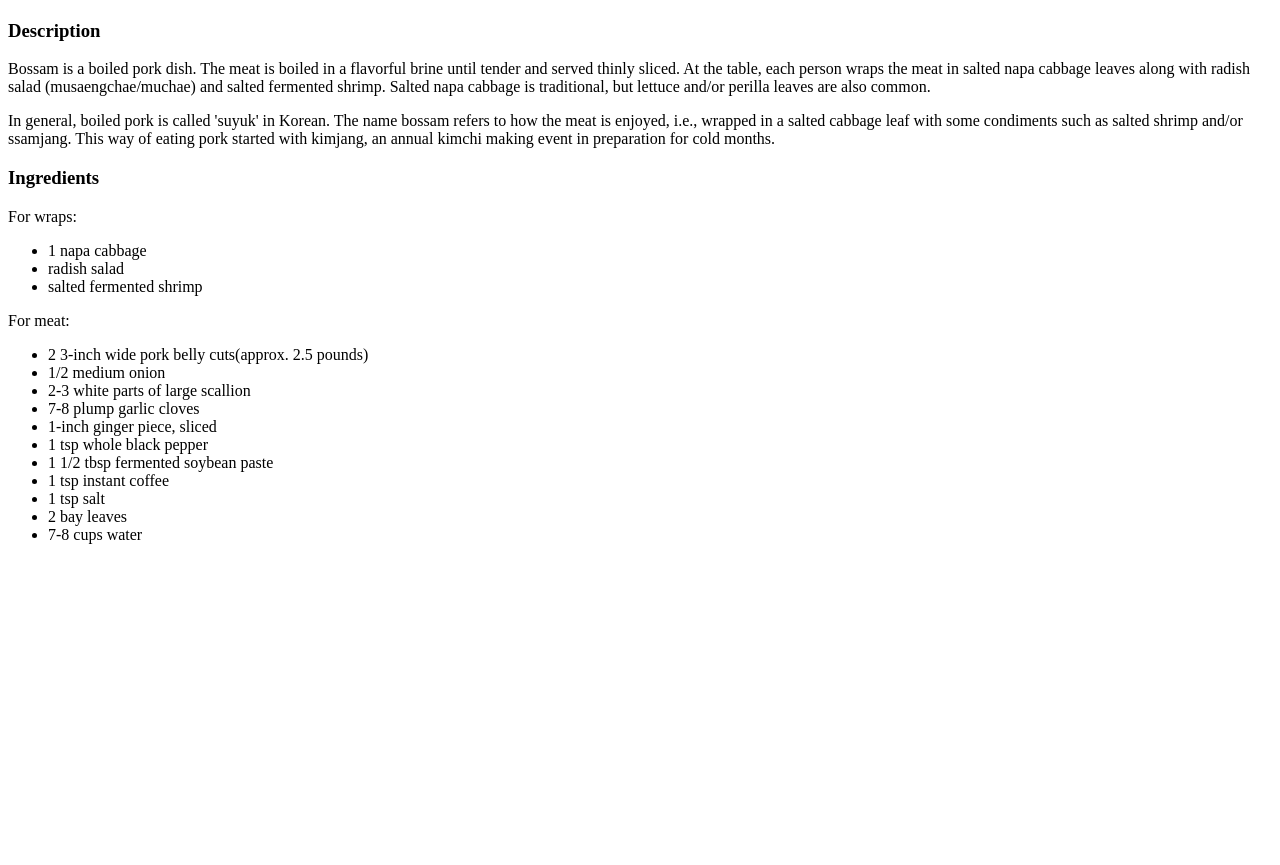
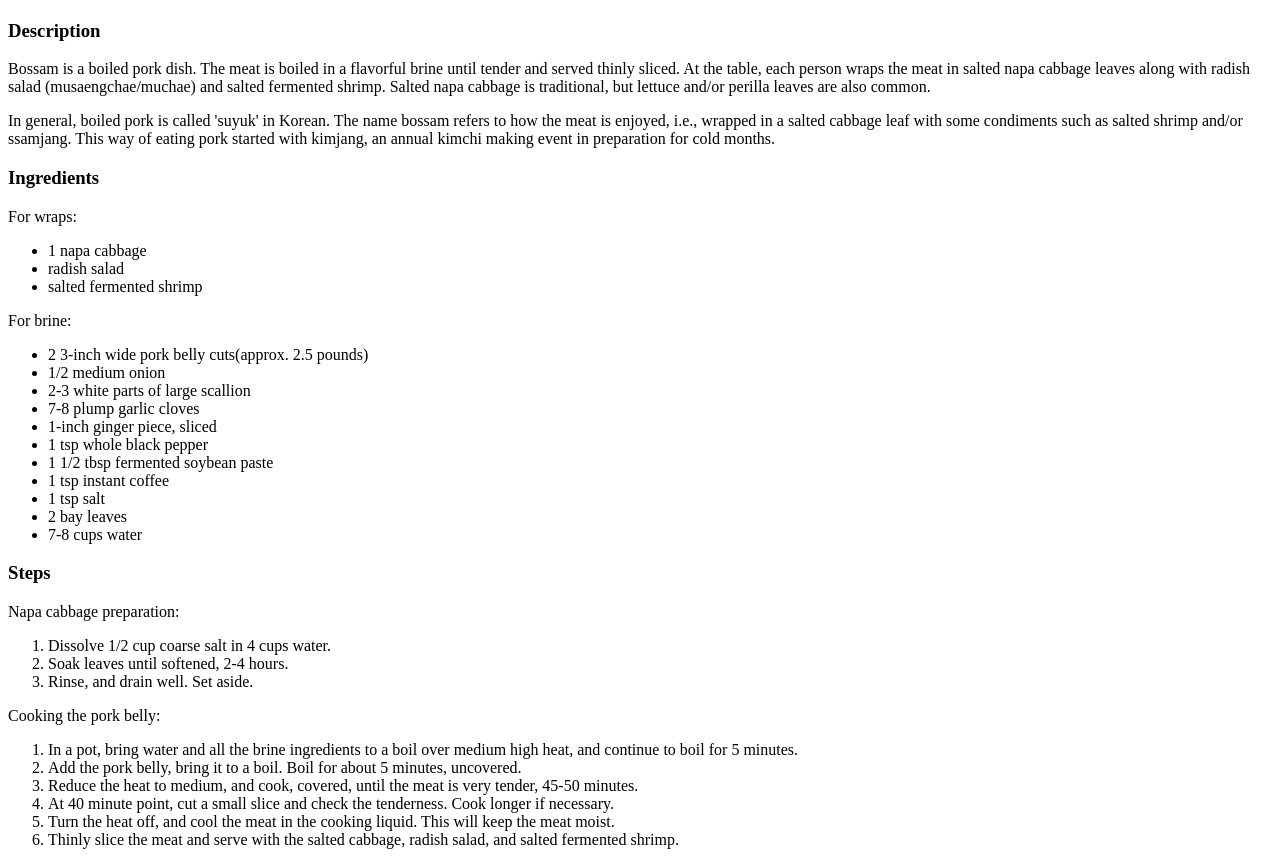
Before and after one commit to simaemonni/odin-recipes, a plain HTML site: page recipes/bossam.html in a window 1280 px wide. Shown: the part 99-964 px from the top of the page. Before the commit the page ends 800 px from the top, so only its background shows below. Drawn offline with Linux system fonts and the light colour scheme.

Commit message:
Add steps

```diff
--- a/recipes/bossam.html
+++ b/recipes/bossam.html
@@ -21,7 +21,7 @@
             <li>radish salad</li>
             <li>salted fermented shrimp</li>
         </ul>
-        <p>For meat:</p>
+        <p>For brine:</p>
         <ul>
             <li>2 3-inch wide pork belly cuts(approx. 2.5 pounds)</li>
             <li>1/2 medium onion</li>
@@ -35,5 +35,23 @@
             <li>2 bay leaves</li>
             <li>7-8 cups water</li>
         </ul>
+
+    <h3>Steps</h3>
+    <p>Napa cabbage preparation:</p>
+    <ol>
+        <li>Dissolve 1/2 cup coarse salt in 4 cups water.</li>
+        <li>Soak leaves until softened, 2-4 hours.</li>
+        <li>Rinse, and drain well. Set aside.</li>
+    </ol>
+
+    <p>Cooking the pork belly:</p>
+    <ol>
+        <li>In a pot, bring water and all the brine ingredients to a boil over medium high heat, and continue to boil for 5 minutes.</li>
+        <li>Add the pork belly, bring it to a boil. Boil for about 5 minutes, uncovered.</li>
+        <li>Reduce the heat to medium, and cook, covered, until the meat is very tender, 45-50 minutes. </li>
+        <li>At 40 minute point, cut a small slice and check the tenderness. Cook longer if necessary.</li>
+        <li>Turn the heat off, and cool the meat in the cooking liquid. This will keep the meat moist.</li>
+        <li>Thinly slice the meat and serve with the salted cabbage, radish salad, and salted fermented shrimp.</li>
+    </ol>
 </body>
 </html>
```
